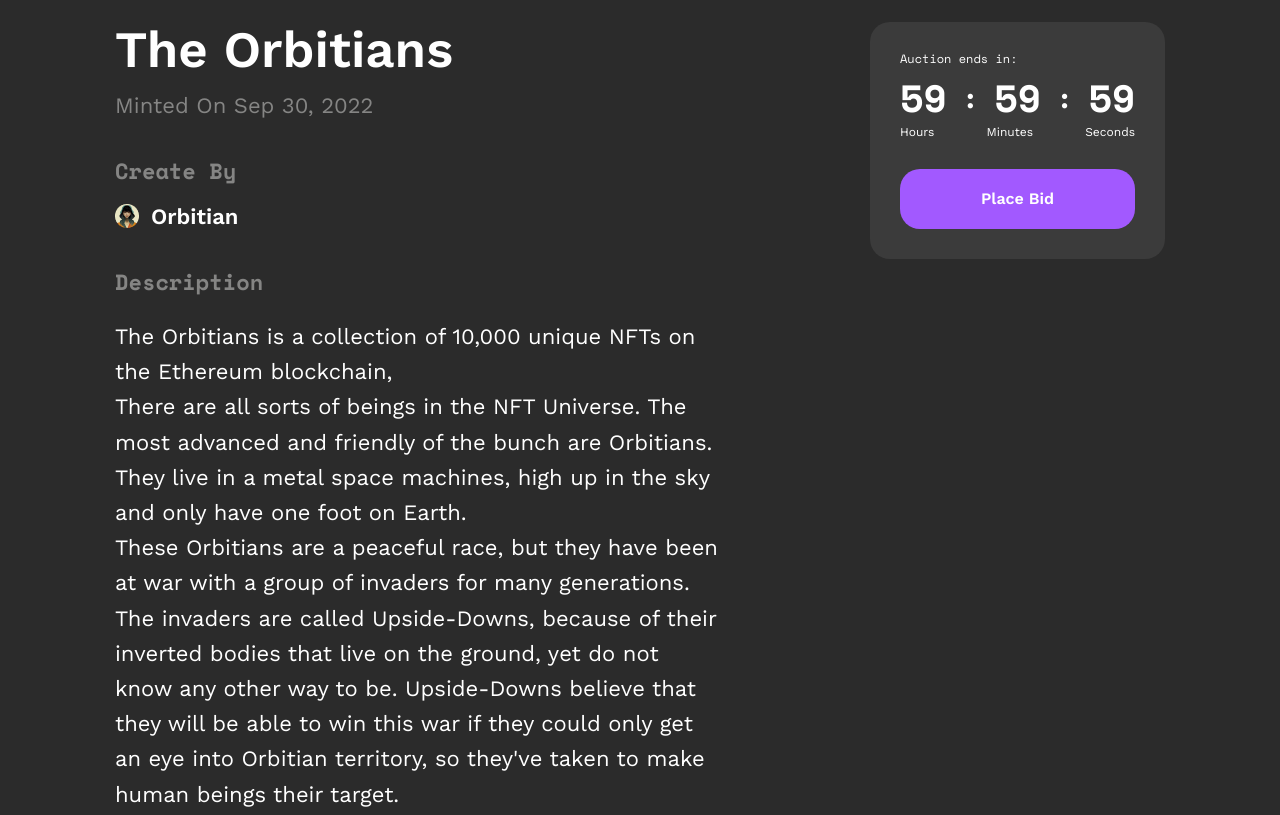
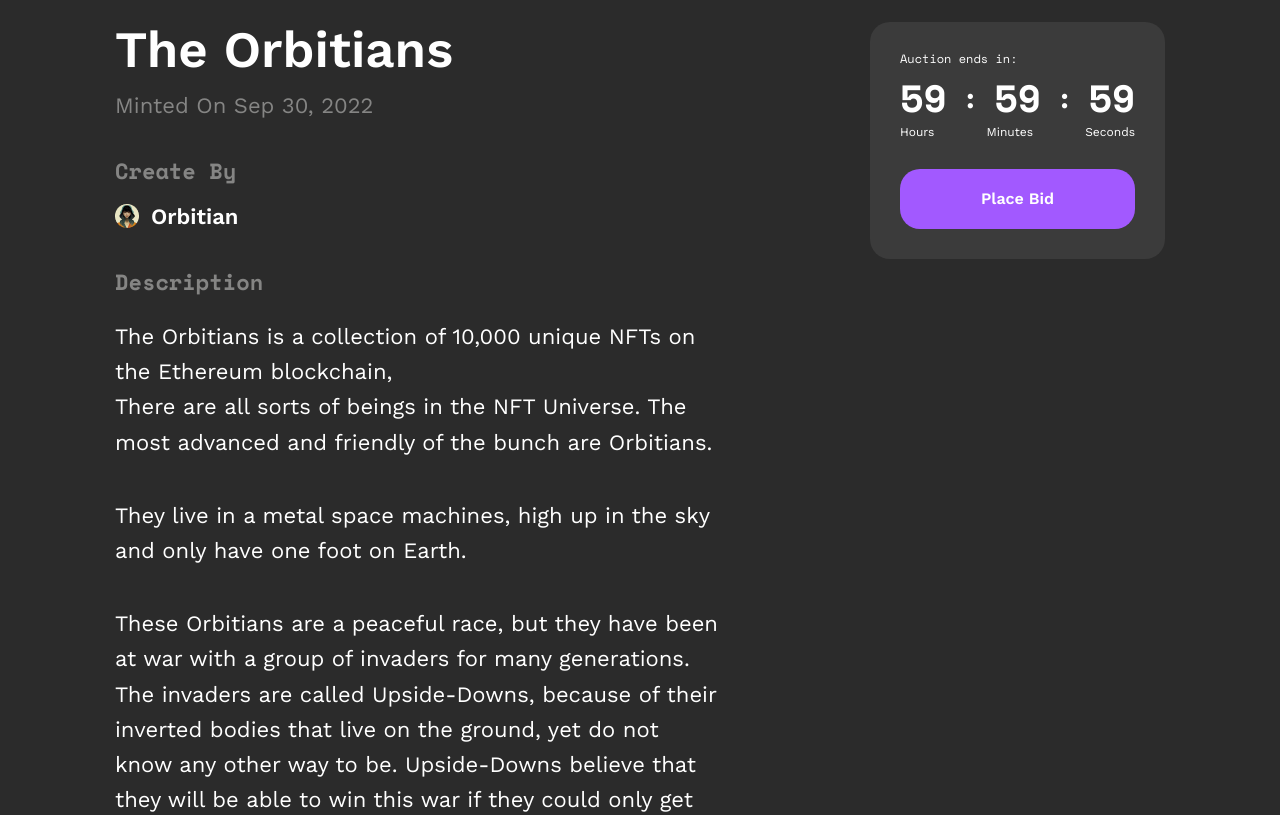
Before and after one commit to 123tranvantung456/learn_html_css, a website: page src/NFT-page.html in a window 1280 px wide. Shown: the part 682-1497 px from the top of the page. Drawn offline with nearby package versions, Linux system fonts and the light colour scheme.

Commit message:
fix bug base.scss

```diff
--- a/assets/scss/base.scss
+++ b/assets/scss/base.scss
@@ -20,10 +20,6 @@ body {
   background-color: var(--color-background);
   margin: 0;
   padding: 0;
-}
-
-div{
-  line-height: 0;
 }
 
 h1,
```
Also changed, not shown: assets/css/base.css, 1 other file.
